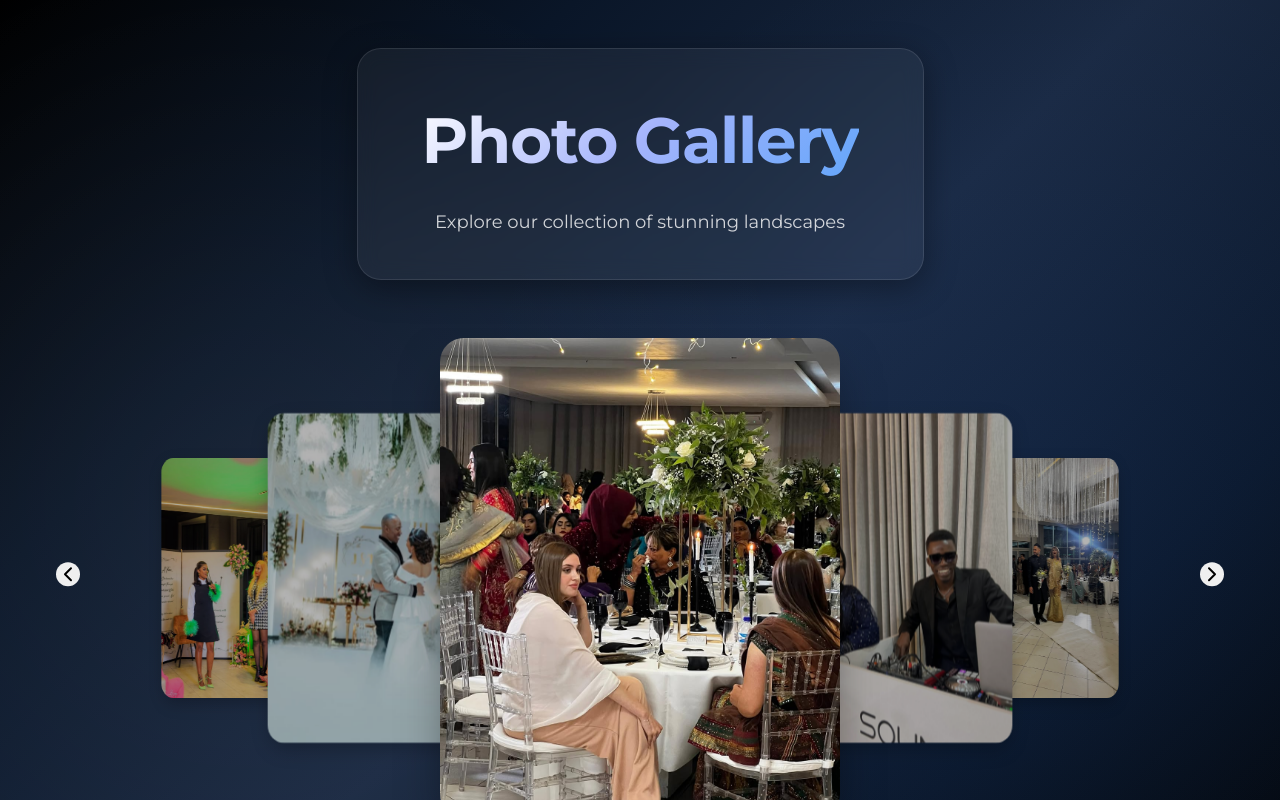
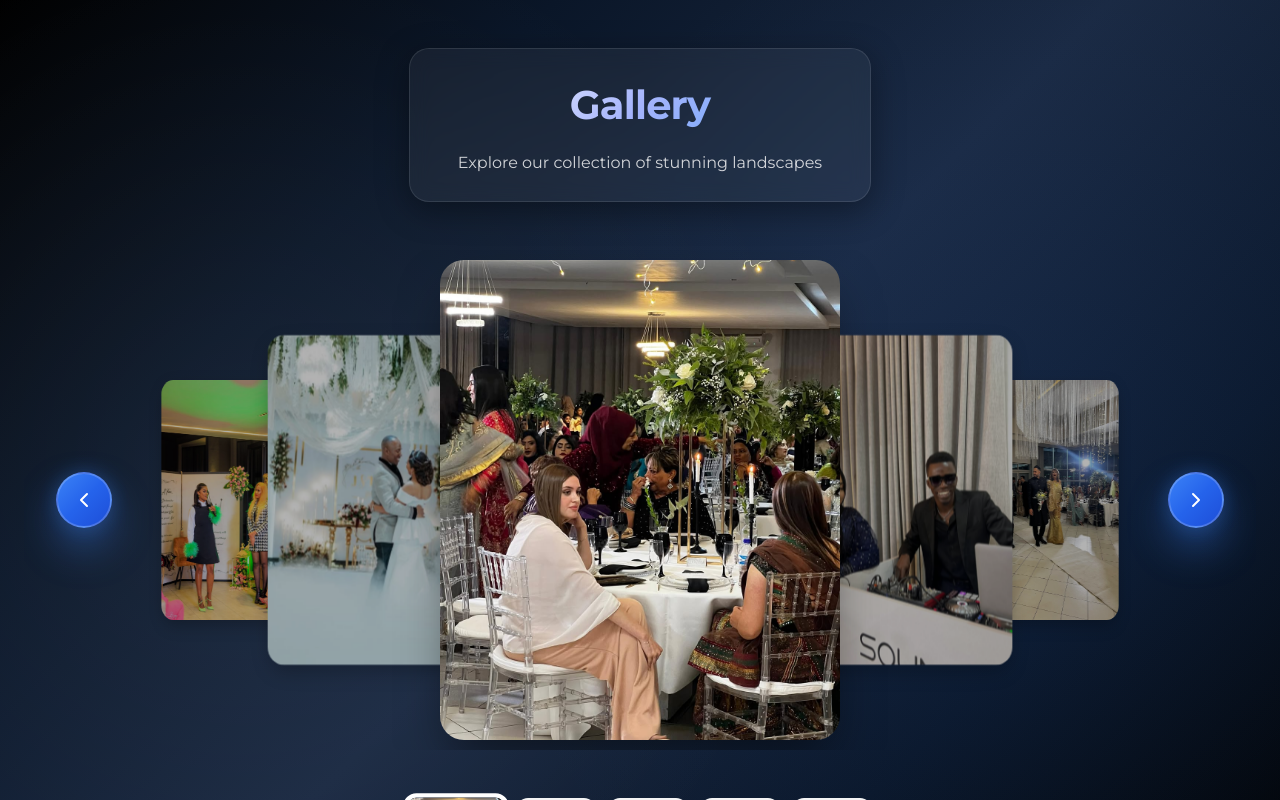
Before and after one commit to Naomi-Faffy/LightSound, a React (Vite) app: page /gallery in a window 1280 px wide. Shown: the top 800 px of the page. Built offline with nearby package versions, Linux system fonts and the light colour scheme.

Commit message:
Update portfolio

```diff
--- a/src/components/gallery/ThreeDCarousel.jsx
+++ b/src/components/gallery/ThreeDCarousel.jsx
@@ -190,7 +190,17 @@ export default function ThreeDCarousel({ images }) {
           <Button
             onClick={handleNext}
             size="icon"
-            className="w-14 h-14 rounded-full bg-white/90 hover:bg-white shadow-xl text-slate-800 backdrop-blur-sm"
+            style={{
+              width: "3.5rem",
+              height: "3.5rem",
+              borderRadius: "9999px",
+              background: "linear-gradient(135deg, #3b82f6 0%, #2563eb 50%, #1d4ed8 100%)",
+              boxShadow: "0 20px 40px rgba(59, 130, 246, 0.4), 0 0 20px rgba(59, 130, 246, 0.3)",
+              border: "2px solid rgba(255, 255, 255, 0.2)",
+              color: "white",
+              backdropFilter: "blur(10px)"
+            }}
+            className="hover:scale-110 transition-transform duration-300"
           >
             <ChevronRight className="w-7 h-7" />
           </Button>
@@ -206,7 +216,17 @@ export default function ThreeDCarousel({ images }) {
           <Button
             onClick={handlePrev}
             size="icon"
-            className="w-14 h-14 rounded-full bg-white/90 hover:bg-white shadow-xl text-slate-800 backdrop-blur-sm"
+            style={{
+              width: "3.5rem",
+              height: "3.5rem",
+              borderRadius: "9999px",
+              background: "linear-gradient(135deg, #3b82f6 0%, #2563eb 50%, #1d4ed8 100%)",
+              boxShadow: "0 20px 40px rgba(59, 130, 246, 0.4), 0 0 20px rgba(59, 130, 246, 0.3)",
+              border: "2px solid rgba(255, 255, 255, 0.2)",
+              color: "white",
+              backdropFilter: "blur(10px)"
+            }}
+            className="hover:scale-110 transition-transform duration-300"
           >
             <ChevronLeft className="w-7 h-7" />
           </Button>
--- /dev/null
+++ b/src/components/ui/badge.jsx
@@ -0,0 +1,19 @@
+import React from "react";
+import { cn } from "@/lib/utils";
+
+const Badge = React.forwardRef(({ className, variant, ...props }, ref) => {
+  return (
+    <div
+      ref={ref}
+      className={cn(
+        "inline-flex items-center rounded-full px-2.5 py-0.5 text-xs font-semibold transition-colors focus:outline-none focus:ring-2 focus:ring-ring focus:ring-offset-2",
+        className
+      )}
+      {...props}
+    />
+  );
+});
+
+Badge.displayName = "Badge";
+
+export { Badge };
--- /dev/null
+++ b/src/components/ui/card.jsx
@@ -0,0 +1,21 @@
+import React from "react";
+import { cn } from "@/lib/utils";
+
+const Card = React.forwardRef(({ className, ...props }, ref) => (
+  <div
+    ref={ref}
+    className={cn(
+      "rounded-lg border bg-card text-card-foreground shadow-sm",
+      className
+    )}
+    {...props}
+  />
+));
+Card.displayName = "Card";
+
+const CardContent = React.forwardRef(({ className, ...props }, ref) => (
+  <div ref={ref} className={cn("p-6 pt-0", className)} {...props} />
+));
+CardContent.displayName = "CardContent";
+
+export { Card, CardContent };
--- a/src/pages/Gallery.jsx
+++ b/src/pages/Gallery.jsx
@@ -66,27 +66,27 @@ export default function Gallery() {
             backdropFilter: "blur(10px)",
             WebkitBackdropFilter: "blur(10px)",
             border: "1px solid rgba(255, 255, 255, 0.1)",
-            borderRadius: "24px",
-            padding: "2.5rem 4rem",
+            borderRadius: "20px",
+            padding: "1.5rem 3rem",
             boxShadow: "0 8px 32px 0 rgba(0, 0, 0, 0.37)",
-            maxWidth: "800px",
+            maxWidth: "500px",
             margin: "0 auto"
           }}>
             <h1 style={{
-              fontSize: "clamp(2.5rem, 6vw, 4rem)",
+              fontSize: "clamp(2rem, 4vw, 2.5rem)",
               fontWeight: "bold",
               background: "linear-gradient(135deg, #ffffff 0%, #a5b4fc 50%, #60a5fa 100%)",
               WebkitBackgroundClip: "text",
               WebkitTextFillColor: "transparent",
               backgroundClip: "text",
-              marginBottom: "1rem",
+              marginBottom: "0.75rem",
               letterSpacing: "-0.02em",
               textAlign: "center"
             }}>
-              Photo Gallery
+              Gallery
             </h1>
             <p style={{
-              fontSize: "1.125rem",
+              fontSize: "1rem",
               color: "rgba(255, 255, 255, 0.8)",
               maxWidth: "42rem",
               margin: "0 auto",
--- /dev/null
+++ b/src/pages/Services.jsx
@@ -0,0 +1,116 @@
+import React from "react";
+import { motion } from "framer-motion";
+import { Card, CardContent } from "@/components/ui/card";
+import { Badge } from "@/components/ui/badge";
+import {
+  Music,
+  Lightbulb,
+  Zap,
+  Users,
+  Volume2,
+  Tv
+} from "lucide-react";
+
+export default function Services() {
+  const services = [
+    {
+      icon: Music,
+      title: "Pro Lit DJs",
+      description: "Professional DJs with extensive music libraries and crowd-reading expertise to keep your guests dancing all night long"
+    },
+    {
+      icon: Volume2,
+      title: "Premium Sound Systems",
+      description: "Crystal-clear audio with state-of-the-art speakers and sound equipment for perfect acoustics at any venue"
+    },
+    {
+      icon: Lightbulb,
+      title: "Dynamic Lighting",
+      description: "Stunning lighting effects including intelligent lights, uplighting, and custom color schemes to transform any space"
+    },
+    {
+      icon: Zap,
+      title: "Special Effects",
+      description: "Spectacular effects including fog machines, confetti cannons, sparklers, and CO2 jets for unforgettable moments"
+    },
+    {
+      icon: Tv,
+      title: "LED Screens",
+      description: "High-resolution LED displays for presentations, live feeds, custom graphics, and immersive visual experiences"
+    },
+    {
+      icon: Users,
+      title: "Event Coordination",
+      description: "Professional event management ensuring seamless execution from setup to teardown for stress-free celebrations"
+    }
+  ];
+
+  return (
+    <div className="min-h-screen bg-black relative overflow-hidden">
+      {/* Luxury Background Effects */}
+      <div className="fixed inset-0 pointer-events-none">
+        <div className="absolute top-0 left-1/4 w-[500px] h-[500px] bg-blue-600/20 rounded-full filter blur-[120px] animate-pulse" />
+        <div className="absolute top-1/3 right-1/4 w-[600px] h-[600px] bg-blue-800/15 rounded-full filter blur-[140px] animate-pulse delay-1000" />
+        <div className="absolute bottom-0 left-1/2 w-[550px] h-[550px] bg-blue-500/10 rounded-full filter blur-[130px] animate-pulse delay-2000" />
+      </div>
+
+      {/* Services Section */}
+      <div className="relative max-w-7xl mx-auto px-6 py-20 md:py-32">
+        <motion.div
+          initial={{ opacity: 0, y: 20 }}
+          whileInView={{ opacity: 1, y: 0 }}
+          viewport={{ once: true }}
+          transition={{ duration: 0.8 }}
+          className="text-center mb-20"
+        >
+          <Badge className="bg-white/5 backdrop-blur-xl text-blue-300 border border-white/10 px-6 py-2 text-xs font-light uppercase tracking-[0.3em]">
+            Our Services
+          </Badge>
+        </motion.div>
+
+        <div className="grid grid-cols-1 md:grid-cols-2 lg:grid-cols-3 gap-8">
+          {services.map((service, index) => (
+            <motion.div
+              key={index}
+              initial={{ opacity: 0, y: 40 }}
+              whileInView={{ opacity: 1, y: 0 }}
+              viewport={{ once: true }}
+              transition={{ delay: index * 0.15, duration: 0.8 }}
+              whileHover={{ y: -8 }}
+            >
+              <Card className="group h-full bg-white/5 backdrop-blur-2xl border border-white/10 hover:border-white/30 transition-all duration-700 overflow-hidden shadow-2xl shadow-blue-500/10 hover:shadow-blue-500/30">
+                <div className="absolute inset-0 bg-gradient-to-br from-blue-600/10 via-transparent to-transparent opacity-0 group-hover:opacity-100 transition-opacity duration-700" />
+
+                <CardContent className="relative p-10">
+                  {/* Icon with luxury styling */}
+                  <div className="relative mb-8">
+                    <div className="absolute inset-0 bg-gradient-to-br from-blue-500/30 to-blue-700/30 rounded-2xl blur-xl group-hover:blur-2xl transition-all duration-700" />
+                    <div className="relative w-20 h-20 rounded-2xl bg-white/5 backdrop-blur-xl border border-white/20 flex items-center justify-center group-hover:scale-110 group-hover:rotate-6 transition-all duration-700">
+                      <service.icon className="w-10 h-10 text-blue-300 group-hover:text-white transition-colors duration-700" strokeWidth={1.5} />
+                    </div>
+                  </div>
+
+                  <h3 className="text-2xl font-light text-white mb-5 tracking-wide group-hover:text-blue-200 transition-colors duration-700">
+                    {service.title}
+                  </h3>
+                  <p className="text-gray-400 leading-relaxed font-light group-hover:text-gray-300 transition-colors duration-700">
+                    {service.description}
+                  </p>
+                </CardContent>
+              </Card>
+            </motion.div>
+          ))}
+        </div>
+      </div>
+
+      <style jsx>{`
+        .delay-1000 {
+          animation-delay: 1s;
+        }
+        .delay-2000 {
+          animation-delay: 2s;
+        }
+      `}</style>
+    </div>
+  );
+}
```
